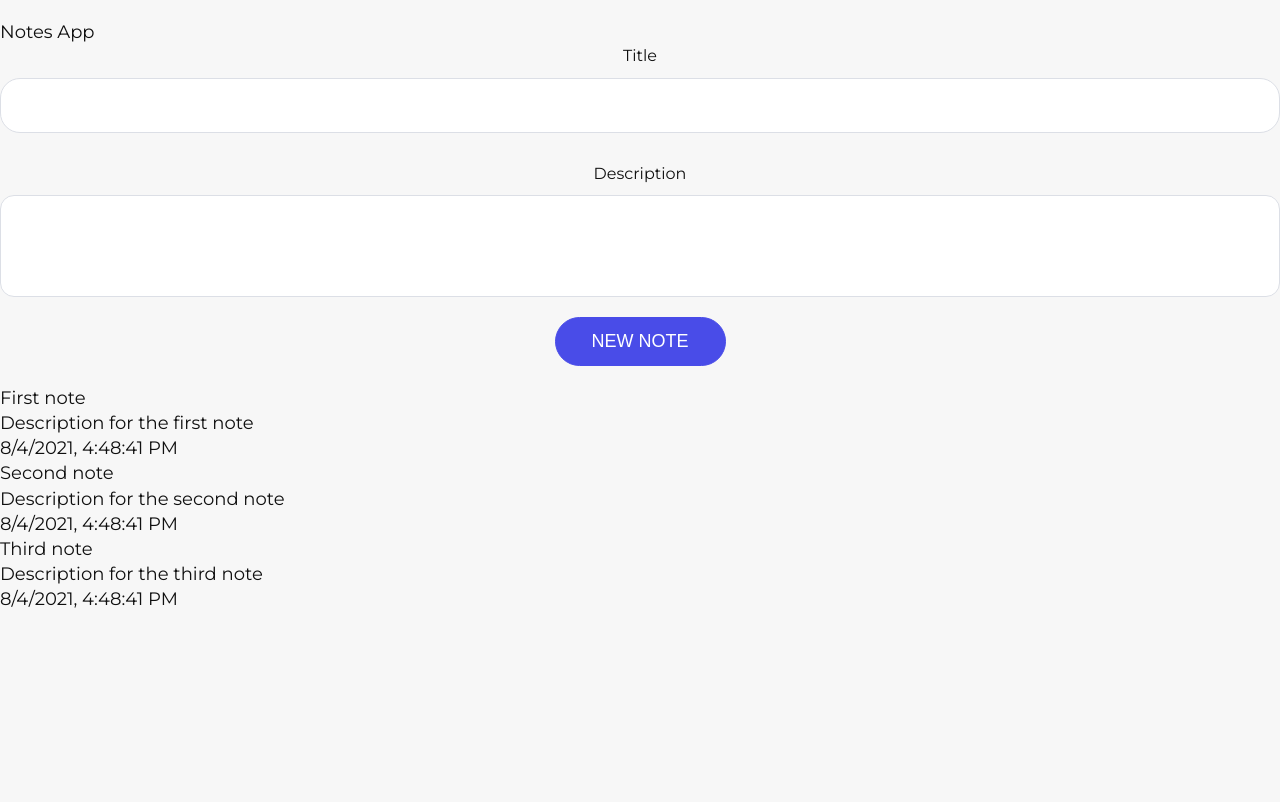
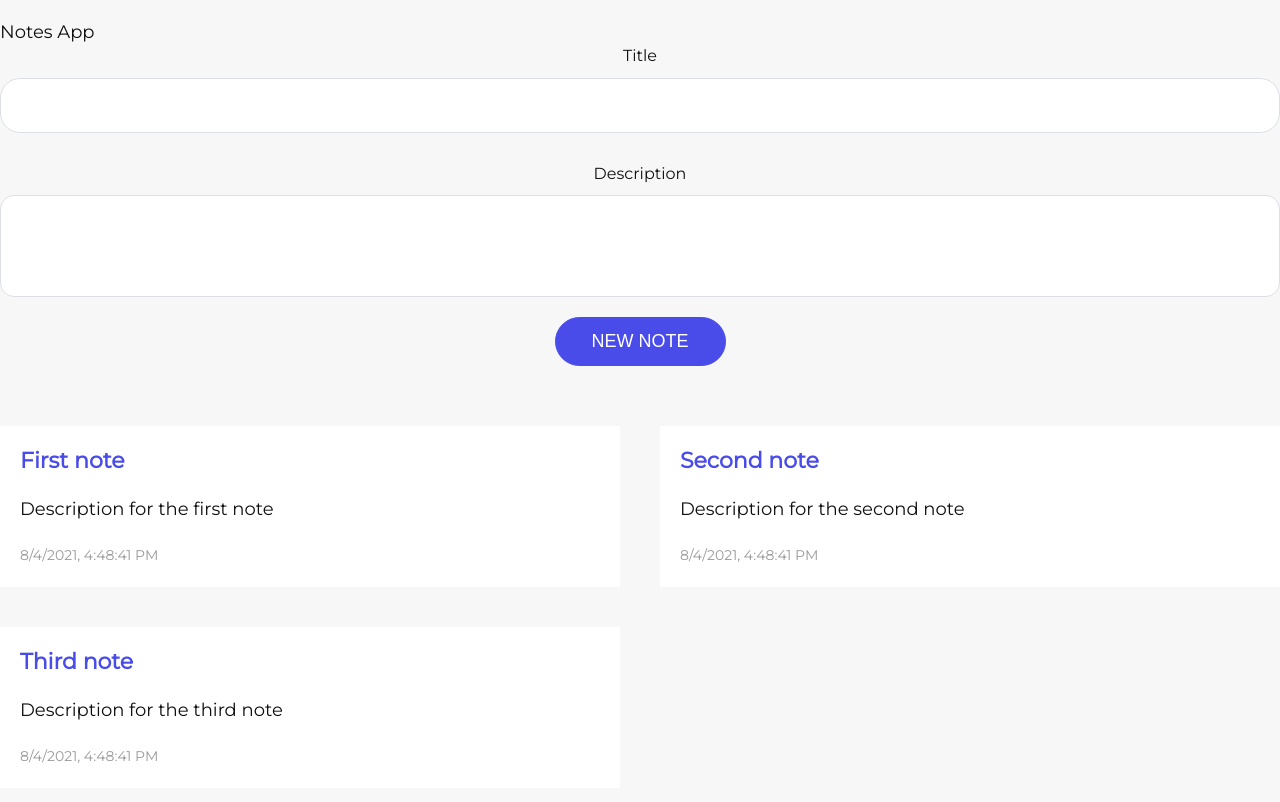
Before and after one commit to karyna4k/Notes-App, a Vue app: page / in a window 1280 px wide. Shown: the top 802 px of the page. Built offline with nearby package versions, Linux system fonts and the light colour scheme.

Commit message:
feat: add Notes component

```diff
--- a/src/App.vue
+++ b/src/App.vue
@@ -8,14 +8,8 @@
           <Message v-if="message" :message="message" />
 
           <NewNote :note="note" @addNote="addNote" />
-          <!-- note list -->
-          <ul class="notes">
-            <li class="note" v-for="(note, index) in notes" :key="index">
-              <h2 class="note-header">{{ note.title }}</h2>
-              <p class="note-description">{{ note.descr }}</p>
-              <span class="note-date">{{ note.date }}</span>
-            </li>
-          </ul>
+
+          <Notes :notes="notes" />
         </div>
       </section>
     </div>
@@ -25,11 +19,13 @@
 <script>
 import Message from "@/components/Message.vue";
 import NewNote from "./components/NewNote.vue";
+import Notes from './components/Notes.vue';
 
 export default {
   components: {
     Message,
     NewNote,
+    Notes,
   },
   data() {
     return {
--- /dev/null
+++ b/src/components/Notes.vue
@@ -0,0 +1,64 @@
+<template>
+  <!-- note list -->
+  <ul class="notes">
+    <li class="note" v-for="(note, index) in notes" :key="index">
+      <div class="note-header">
+        <p>{{ note.title }}</p>
+      </div>
+      <div class="note-body">
+        <p>{{ note.descr }}</p>
+        <span>{{ note.date }}</span>
+      </div>
+    </li>
+  </ul>
+</template>
+
+<script>
+export default {
+  props: {
+    notes: {
+      type: Array,
+      required: true,
+    },
+  },
+};
+</script>
+
+<style lang="scss">
+.notes {
+  display: flex;
+  flex-wrap: wrap;
+  justify-content: space-between;
+  align-items: center;
+  padding: 40px 0;
+}
+
+.note {
+  width: calc((100% - 40px) / 2);
+  padding: 20px;
+  background-color: #fff;
+}
+
+.note:nth-child(n + 2) + .note {
+  margin-top: 40px;
+}
+
+.note-header {
+  p {
+    color: #494ce8;
+    font-size: 22px;
+    font-weight: 700;
+  }
+}
+
+.note-body {
+  p {
+    margin: 20px 0;
+  }
+
+  span {
+    font-size: 14px;
+    color: #999;
+  }
+}
+</style>
```
